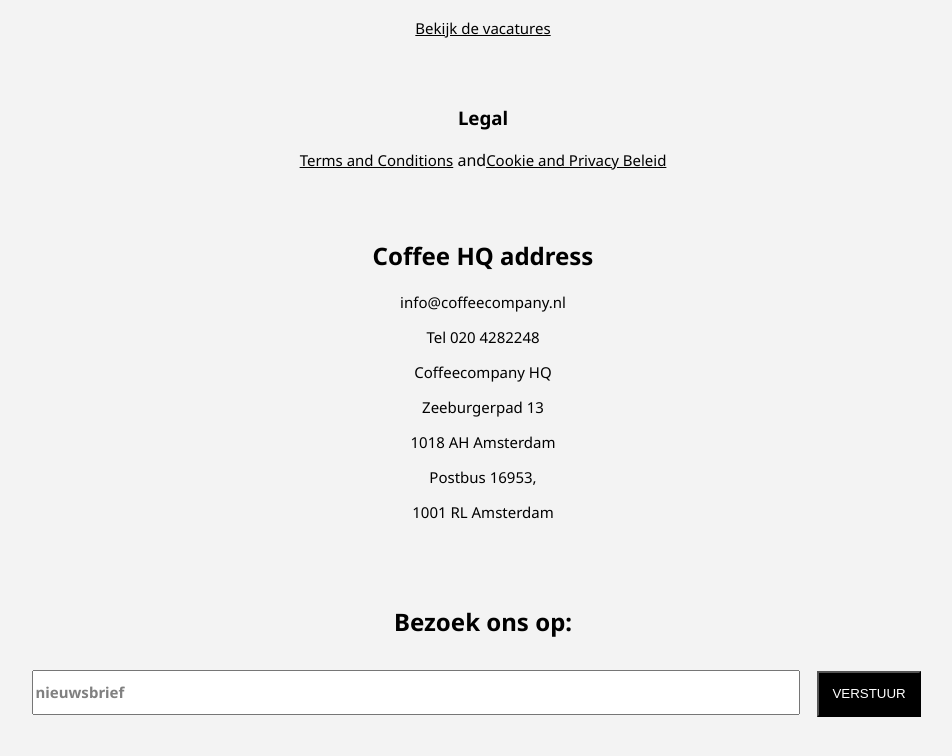
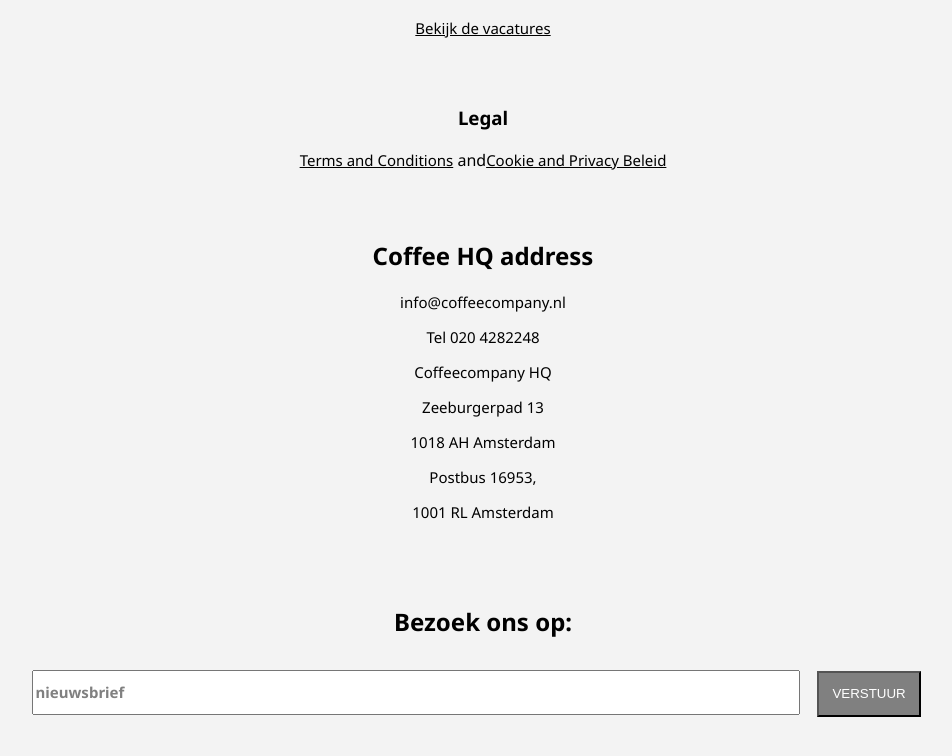
Before and after one commit to tjitskelings/tjitskelingsfd, a plain HTML site: page index.html in a window 1280 px wide. In both pictures the pointer is over the button "VERSTUUR". Shown: the part 6497-7253 px from the top of the page, without its empty margins (157-1109 px from the left). Drawn offline with Linux system fonts and the light colour scheme; files that its build step writes are made by us from their sources; files whose address does not match are found by name.

Commit message:
Update style.css

```diff
--- a/styles/style.css
+++ b/styles/style.css
@@ -143,6 +143,10 @@ button {
     margin: 1em;
 }
 
+button:hover {
+    background-color: gray;
+}
+
 #productinfo {
     background-color: whitesmoke;
 }
```
